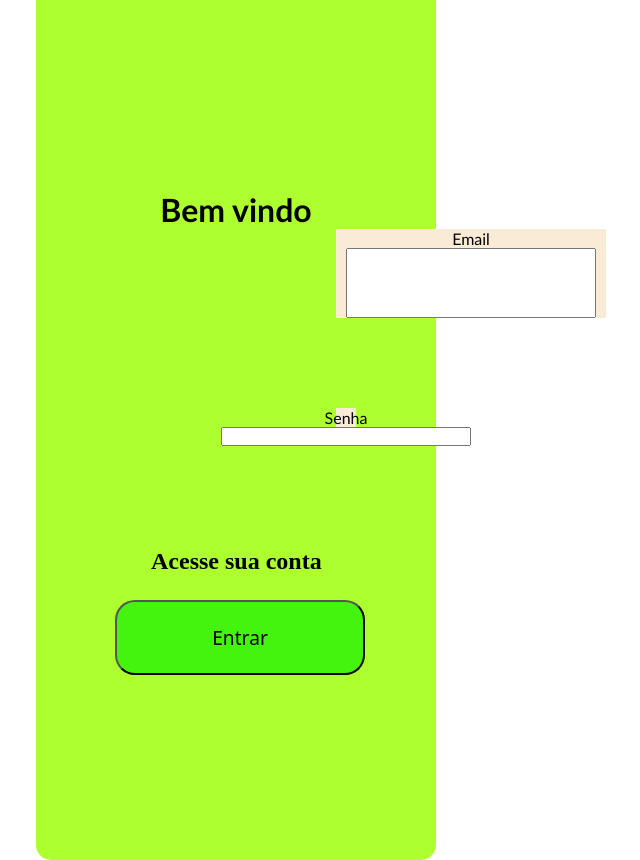
After one commit to leonardooliveira01103833-lgtm/PA-novo, a PHP site: page /aula/login2.php in a window 1280 px wide. The commit adds this page. Shown: the whole page, without its empty margins (404-1044 px from the left). Run offline with PHP 8.4, Linux system fonts and the light colour scheme.

Commit message:
Add files via upload

```diff
--- a/aula/connect.php
+++ b/aula/connect.php
@@ -1,4 +1,3 @@
-
 <?php
 
 
@@ -7,10 +6,6 @@ $user = "root";
 $password = "root";
 $database = "aula_php";
 $port = 3307;
-
-
-
-
 
 
 $conn = new mysqli($server,$user,$password,$database,$port);
--- /dev/null
+++ b/aula/estilo2.css
@@ -0,0 +1,170 @@
+*{
+    margin: 0px;
+    padding: 0px;
+}
+.container{
+    height: 100vh;
+}
+
+.faixa-1{
+    display: flex;
+
+}
+
+.faixa-2{
+    display: flex;
+
+}
+
+.caixa-1{
+    background-color: greenyellow;
+    height: 920px;
+    width: 400px;
+    justify-self: left;
+    flex-direction: column;
+}
+
+.caixa-2{
+    background-color: antiquewhite;
+    height: 920px;
+    width: 850px;
+    justify-self: right;
+    flex-direction: column;
+
+}
+
+.flex{
+    display: flex;
+}
+
+.centro-linha{
+    align-items: center;
+}
+.centro{
+    justify-content: center;
+}
+
+.borda{
+    border-radius: 15px
+}
+
+.div1{
+    background-color: greenyellow;
+    height: 33.3333%;
+    width: 250px;
+    margin-top: 250px;
+    margin-left: 75px;
+    font-family: 'Gill Sans', 'Gill Sans MT', Calibri, 'Trebuchet MS', sans-serif;
+
+}
+
+.div2{
+    background-color: greenyellow;
+    height: 33.3333%;
+    width: 250px;
+    margin-bottom: 225px;
+    margin-left: 115px;
+}
+
+.centro-alinha{
+    align-items: center;
+    justify-content:center;
+
+}
+
+.entrar{
+    background-color: greenyellow;
+    align-items: center ;
+    justify-content: start;
+    margin-left: 75px;
+    margin-right: 5px;
+    margin-bottom: 2505px;
+    flex-direction: column;
+    height: 33.3333%;
+    width: 250px;
+
+
+
+}
+
+.arrumar{
+    align-items: center ;
+    justify-content: start;
+}
+
+.botao{
+    margin-top: -200px;
+    margin-left: 8px;
+    border-radius: 20px 20px 20px 20px;
+    height: 75px;
+    width: 250px;
+    font-family: system-ui, -apple-system, BlinkMacSystemFont, 'Segoe UI', Roboto, Oxygen, Ubuntu, Cantarell, 'Open Sans', 'Helvetica Neue', sans-serif;
+    font-size: larger;
+    font-weight: 500;
+    color: rgb(0, 0, 0);
+    background-color: rgb(68, 243, 14);
+}
+
+.div3{
+    background-color:antiquewhite;
+    height: 25%;
+    width: 250px;
+    margin-top: 205px;
+    margin-left: 320px;
+    font-family: 'Gill Sans', 'Gill Sans MT', Calibri, 'Trebuchet MS', sans-serif;
+
+}
+
+
+.div4{
+    background-color: antiquewhite;
+    height: 25%;
+    width: 270px;
+    margin-bottom: 90px;
+    margin-left: 300px;
+    font-family: 'Gill Sans', 'Gill Sans MT', Calibri, 'Trebuchet MS', sans-serif;
+
+}
+
+.input{
+    width: 250px;
+    height: 70px;
+
+}
+
+.div5{
+    background-color: antiquewhite;
+    height: 20px;
+    width: 20px;
+    margin-bottom: 120px;
+    margin-left: 300px;
+    font-family: 'Gill Sans', 'Gill Sans MT', Calibri, 'Trebuchet MS', sans-serif;
+
+}
+.div6{
+    background-color: antiquewhite;
+    height: 80px;
+    width: 270px;
+    margin-bottom: 200px;
+    margin-left: 300px;
+    font-family: 'Gill Sans', 'Gill Sans MT', Calibri, 'Trebuchet MS', sans-serif;
+
+}
+
+.coluna{
+    flex-direction: column;
+}
+
+.cadastrar{
+    background-color:antiquewhite;
+    align-items: center ;
+    justify-content: start;
+    margin-left: 305px;
+    margin-right: 25px;
+    margin-top: 50px;
+    margin-bottom: 200px;
+
+    height: 25%;
+    width: 250px;
+
+}
--- /dev/null
+++ b/aula/login2.php
@@ -0,0 +1,40 @@
+<link rel="stylesheet" href="estilo2.css">
+<form action="logar_con.php" method="POST">
+    <div class="container flex centro-linha centro">
+        <div class="faixa-1 "> <!-- parte 1-->
+            <div class="caixa-1 flex borda">
+                <div class="div1 flex centro-alinha">
+                    <h1>Bem vindo</h1>
+                </div>
+                <div class="div4 flex arrumar coluna"><!--email-->
+                    <label for="text" placeholder="email">Email</label>
+                    <input type="text" name="email" class="input" id="usuario">
+
+
+                </div>
+
+                <div class="div5 flex arrumar coluna"><!--senha-->
+                    <label for="text">Senha</label>
+                    <input type="password" name="password" class="input" id="senha">
+
+                </div>
+
+
+                <div class="div2 flex arrumar">
+                    <h2>Acesse sua conta</h2>
+                </div>
+
+
+
+                <div class="entrar flex">
+                    <button class="botao" onclick="login()">Entrar</button>
+
+                </div>
+
+
+
+
+            </div>
+        </div>
+    </div>
+</form>
--- /dev/null
+++ b/aula/logout.php
@@ -0,0 +1,5 @@
+<?php
+session_start();
+session_destroy();
+header("Location: login.php");
+exit;
```
Also changed, not shown: aula/cadast.php (+7 -5 lines), aula/carlinhos.php (added, +11 -0 lines), aula/connection.php (added, +14 -0 lines), aula/diferente.php (added, +52 -0 lines), aula/logar_con.php (added, +27 -0 lines), aula/login.php (+8 -6 lines), aula/painel.php (added, +11 -0 lines), aula/register.php (added, +49 -0 lines), aula/style/style.css (added, +88 -0 lines).
